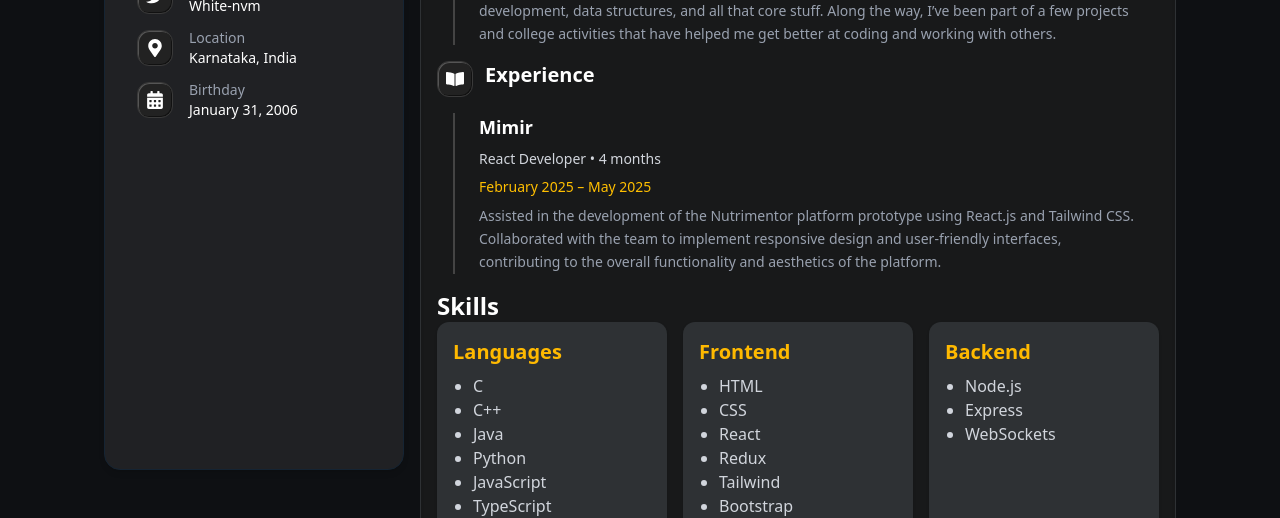
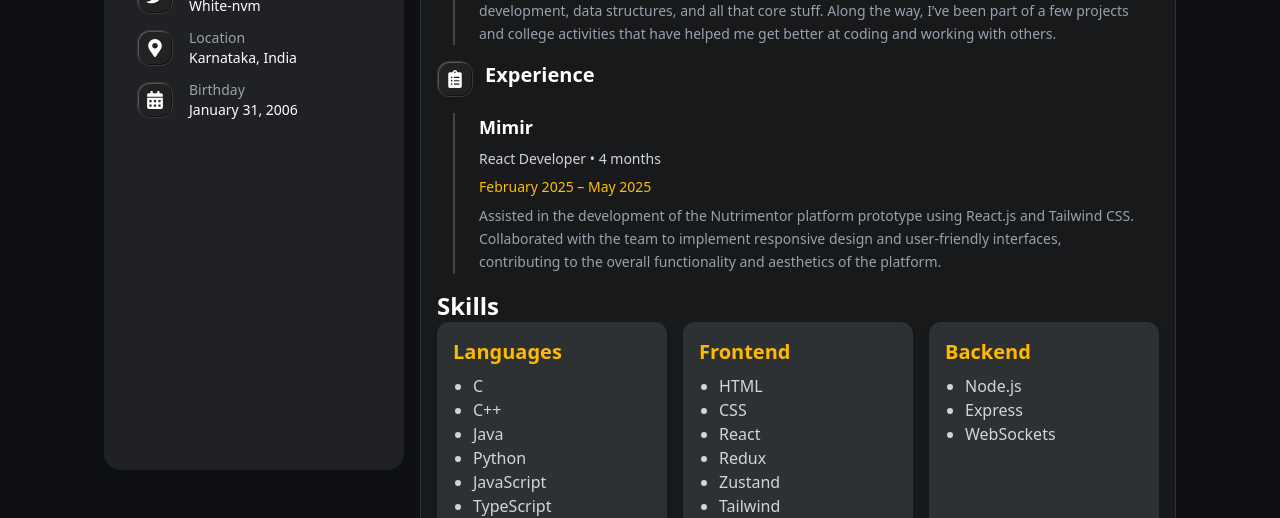
Before and after one commit to Aayushman-nvm/Aayushman-Portfolio, a React (Vite) app: page /resume in a window 1280 px wide. Shown: the part 434-952 px from the top of the page. Built offline with nearby package versions, Linux system fonts and the light colour scheme.

Commit message:
Updated resume

```diff
--- a/src/pages/Resume.jsx
+++ b/src/pages/Resume.jsx
@@ -1,5 +1,5 @@
-import { FaBookOpen } from "react-icons/fa";
-import { Typewriter } from 'react-simple-typewriter';
+import { FaBookOpen, FaClipboardList } from "react-icons/fa";
+import { Typewriter } from "react-simple-typewriter";
 
 function Resume() {
   const resume = {
@@ -9,7 +9,8 @@ function Resume() {
         stream: "Computer Science",
         year: "2023 – 2027",
         type: "Undergraduate",
-        description: "I'm currently studying Computer Science Engineering, working on building a solid base in software development, data structures, and all that core stuff. Along the way, I’ve been part of a few projects and college activities that have helped me get better at coding and working with others."
+        description:
+          "I'm currently studying Computer Science Engineering, working on building a solid base in software development, data structures, and all that core stuff. Along the way, I’ve been part of a few projects and college activities that have helped me get better at coding and working with others.",
       },
     ],
     experience: [
@@ -26,10 +27,23 @@ function Resume() {
 
   const resumeSkills = {
     languages: ["C", "C++", "Java", "Python", "JavaScript", "TypeScript"],
-    frontend: ["HTML", "CSS", "React", "Redux", "Tailwind", "Bootstrap"],
+    frontend: [
+      "HTML",
+      "CSS",
+      "React",
+      "Redux",
+      "Zustand",
+      "Tailwind",
+      "Bootstrap",
+    ],
     backend: ["Node.js", "Express", "WebSockets"],
     databases: ["MongoDB", "MySQL"],
-    tools: ["Git & GitHub", "Postman", "Playwright", "API Integration (including AI APIs)"],
+    tools: [
+      "Git & GitHub",
+      "Postman",
+      "Playwright",
+      "API Integration (including AI APIs)",
+    ],
     stacks: ["MERN", "Next.js"],
   };
 
@@ -37,7 +51,7 @@ function Resume() {
     <div className="text-white mb-14 lg:mb-auto">
       <h1 className="text-3xl font-bold">
         <Typewriter
-          words={['Resume']}
+          words={["Resume"]}
           loop={1}
           cursor
           cursorStyle="_"
@@ -58,12 +72,11 @@ function Resume() {
         </div>
         <div className="px-4 space-y-6">
           {resume.education.map((edu, idx) => (
-            <div
-              key={idx}
-              className="border-l-2 border-[#444] pl-6 space-y-2"
-            >
+            <div key={idx} className="border-l-2 border-[#444] pl-6 space-y-2">
               <h3 className="text-lg font-semibold">{edu.degree}</h3>
-              <p className="text-sm text-gray-300">{edu.stream} • {edu.type}</p>
+              <p className="text-sm text-gray-300">
+                {edu.stream} • {edu.type}
+              </p>
               <p className="text-sm text-[#FFBF00]">{edu.year}</p>
               <p className="text-sm leading-relaxed text-gray-400">
                 {edu.description}
@@ -77,18 +90,17 @@ function Resume() {
       <section className="space-y-4  mb-4">
         <div className="flex items-start gap-3">
           <div className="p-2 rounded-xl border border-[#3a3a3a] bg-[#222] hover:bg-[#333] shadow-[inset_1px_1px_0_#555,inset_-1px_-1px_0_#111]">
-            <FaBookOpen size={18} />
+            <FaClipboardList size={18} />
           </div>
           <h2 className="text-xl font-bold">Experience</h2>
         </div>
         <div className="px-4 space-y-6">
           {resume.experience.map((exp, idx) => (
-            <div
-              key={idx}
-              className="border-l-2 border-[#444] pl-6 space-y-2"
-            >
+            <div key={idx} className="border-l-2 border-[#444] pl-6 space-y-2">
               <h3 className="text-lg font-semibold">{exp.company}</h3>
-              <p className="text-sm text-gray-300">{exp.role} • {exp.duration}</p>
+              <p className="text-sm text-gray-300">
+                {exp.role} • {exp.duration}
+              </p>
               <p className="text-sm text-[#FFBF00]">{exp.year}</p>
               <p className="text-sm leading-relaxed text-gray-400">
                 {exp.description}
@@ -153,10 +165,7 @@ function Resume() {
           </ul>
         </div>
       </div>
-
-
     </div>
-
   );
 }
 
```
